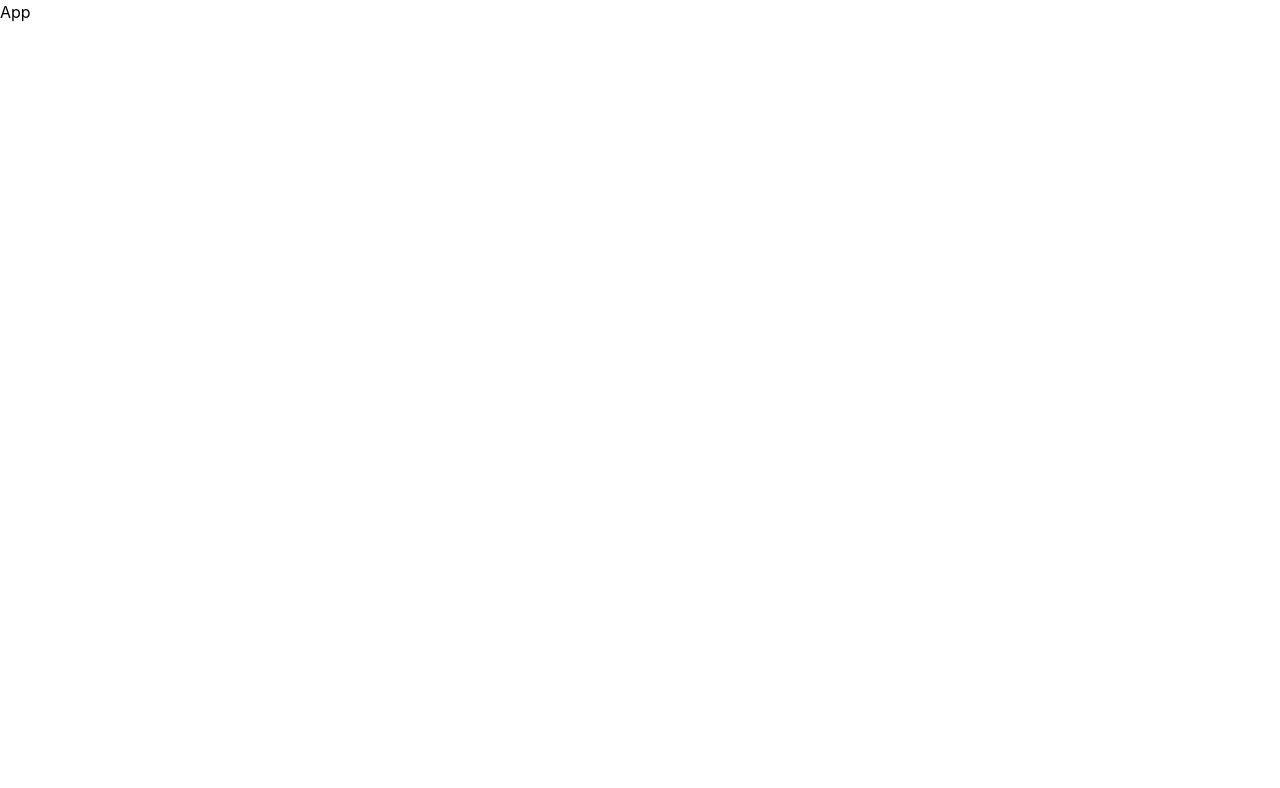
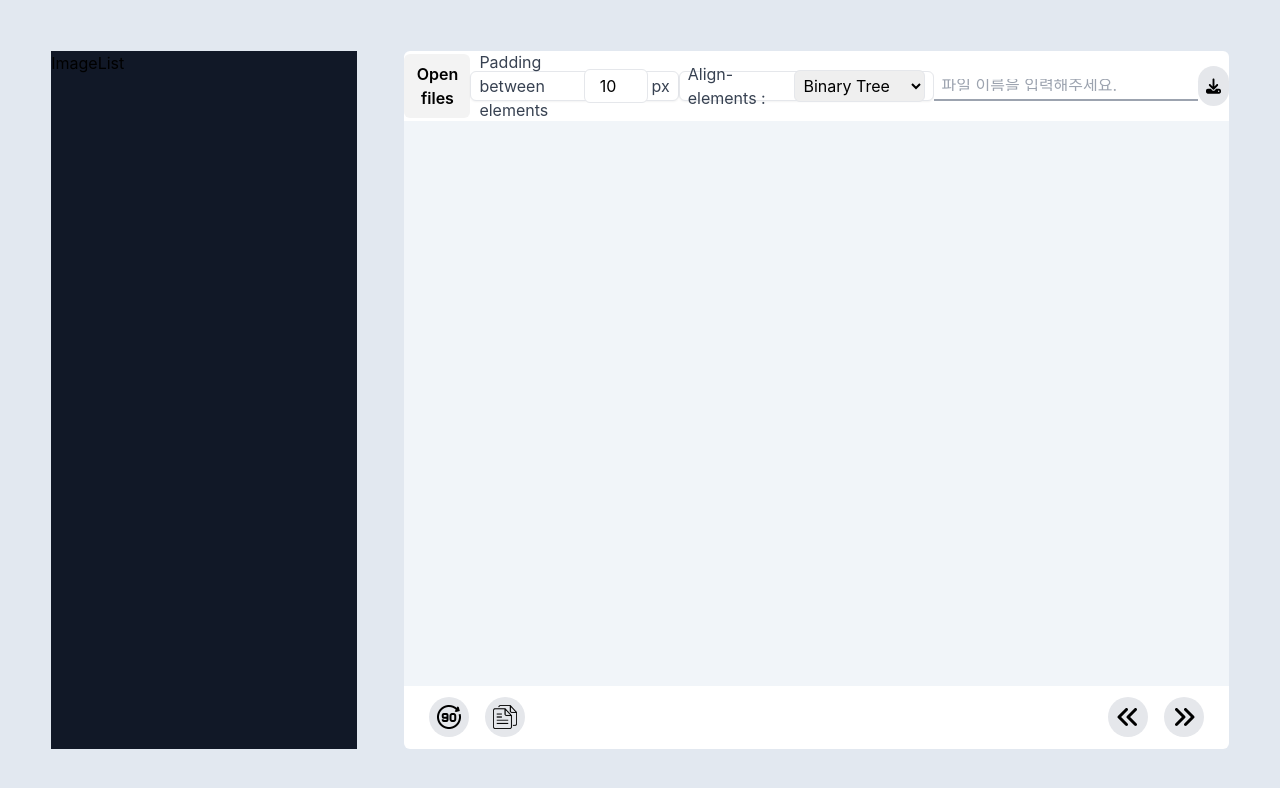
Before and after one commit to seungmin2222/spwriter-client, a React (Vite) app: page / in a window 1280 px wide. Shown: the top 788 px of the page. Built offline with nearby package versions, Linux system fonts and the light colour scheme.

Commit message:
✨ Feat: SpriteMain 정적화면 구현

```diff
--- a/package.json
+++ b/package.json
@@ -12,7 +12,8 @@
   },
   "dependencies": {
     "react": "^18.3.1",
-    "react-dom": "^18.3.1"
+    "react-dom": "^18.3.1",
+    "zustand": "^4.5.4"
   },
   "devDependencies": {
     "@testing-library/jest-dom": "^6.4.6",
--- a/src/components/App.jsx
+++ b/src/components/App.jsx
@@ -1,7 +1,14 @@
 import React from 'react';
+import { ImageList } from './ImageList';
+import { SpriteMain } from './SpriteMain';
 
 export const App = () => {
-  return <div>App</div>;
+  return (
+    <div className="flex justify-between w-screen h-screen bg-slate-200 p-[4%]">
+      <ImageList />
+      <SpriteMain />
+    </div>
+  );
 };
 
 export default App;
--- a/src/components/Footer.jsx
+++ b/src/components/Footer.jsx
@@ -1,5 +1,31 @@
 import React from 'react';
+import rotateIcon from '../assets/images/Button-Go-Forward-90--Streamline-Sharp.png';
+import cloneIcon from '../assets/images/cloneIcon.png';
+import leftIcon from '../assets/images/angles-left-solid.svg';
+import rightIcon from '../assets/images/angles-right-solid.svg';
 
 export const Footer = () => {
-  return <div>Footer</div>;
+  return (
+    <footer
+      className="flex justify-between items-center w-full h-[10%] p-[3%]"
+      data-testid="footer"
+    >
+      <div className="flex space-x-4">
+        <button className="p-2 rounded-full bg-gray-200">
+          <img src={rotateIcon} alt="Rotate Icon" className="h-6 w-6" />
+        </button>
+        <button className="p-2 rounded-full bg-gray-200">
+          <img src={cloneIcon} alt="Clone Icon" className="h-6 w-6" />
+        </button>
+      </div>
+      <div className="flex space-x-4">
+        <button className="p-2 rounded-full bg-gray-200">
+          <img src={leftIcon} alt="Left Icon" className="h-6 w-6" />
+        </button>
+        <button className="p-2 rounded-full bg-gray-200">
+          <img src={rightIcon} alt="Right Icon" className="h-6 w-6" />
+        </button>
+      </div>
+    </footer>
+  );
 };
--- a/src/components/ImageList.jsx
+++ b/src/components/ImageList.jsx
@@ -1,5 +1,7 @@
 import React from 'react';
 
 export const ImageList = () => {
-  return <div>ImageList</div>;
+  return (
+    <div className="flex w-[26%] h-full mr-[4%] bg-gray-900">ImageList</div>
+  );
 };
--- a/src/components/Navbar.jsx
+++ b/src/components/Navbar.jsx
@@ -1,5 +1,52 @@
-import React from 'react';
+import React, { useState } from 'react';
+import downloadIcon from '../assets/images/download-solid.svg';
 
 export const Navbar = () => {
-  return <div>Navbar</div>;
+  const [count, setCount] = useState(10);
+  const [option, setOption] = useState('Binary Tree');
+
+  return (
+    <nav
+      className="flex w-full h-[10%] h-min-[60px] pt-[20px] pb-[20px] rounded-t-md items-center justify-around"
+      data-testid="navbar"
+    >
+      <button className="p-2 rounded-md bg-[#F3F3F3] font-[600]">
+        Open files
+      </button>
+      <div className="flex items-center space-x-2 p-2 border rounded-md shadow-sm bg-white h-full">
+        <label className="text-gray-700">Padding between elements</label>
+        <div className="flex items-center space-x-1">
+          <input
+            type="number"
+            value={count}
+            onChange={e => setCount(e.target.value)}
+            className="w-16 p-1 border rounded-md text-center"
+          />
+          <span className="text-gray-700">px</span>
+        </div>
+      </div>
+      <div className="flex items-center space-x-2 p-2 border rounded-md shadow-sm bg-white h-full">
+        <label className="text-gray-700">Align-elements :</label>
+        <select
+          value={option}
+          onChange={e => setOption(e.target.value)}
+          className="w-40 p-1 border rounded-md"
+        >
+          <option value="Binary Tree">Binary Tree</option>
+          <option value="left-right">left-right</option>
+          <option value="top-bottom">top-bottom</option>
+        </select>
+      </div>
+      <div className="flex items-center space-x-2 p-2 border-b-2 border-gray-400 focus-within:border-gray-600 bg-white h-full">
+        <input
+          type="text"
+          className="flex-grow focus:outline-none h-full"
+          placeholder="파일 이름을 입력해주세요."
+        />
+      </div>
+      <button className="p-2 rounded-full bg-gray-200">
+        <img src={downloadIcon} alt="Download Icon" className="h-6 w-6" />
+      </button>
+    </nav>
+  );
 };
--- a/src/components/SpriteEditor.jsx
+++ b/src/components/SpriteEditor.jsx
@@ -1,5 +1,11 @@
 import React from 'react';
+import { Footer } from './Footer';
 
 export const SpriteEditor = () => {
-  return <div>SpriteEditor</div>;
+  return (
+    <div className="relative w-full h-[90%]" data-testid="sprite-editor">
+      <div className="flex w-full h-[90%] bg-slate-100"></div>
+      <Footer />
+    </div>
+  );
 };
--- /dev/null
+++ b/src/components/SpriteMain.jsx
@@ -0,0 +1,12 @@
+import React from 'react';
+import { Navbar } from './Navbar';
+import { SpriteEditor } from './SpriteEditor';
+
+export const SpriteMain = () => {
+  return (
+    <div className="flex flex-wrap w-[70%] w-min-[955px] bg-[#ffffff] rounded-md">
+      <Navbar />
+      <SpriteEditor />
+    </div>
+  );
+};
```
Also changed, not shown: 1 other file (tests, documents, lock files or other folders).
